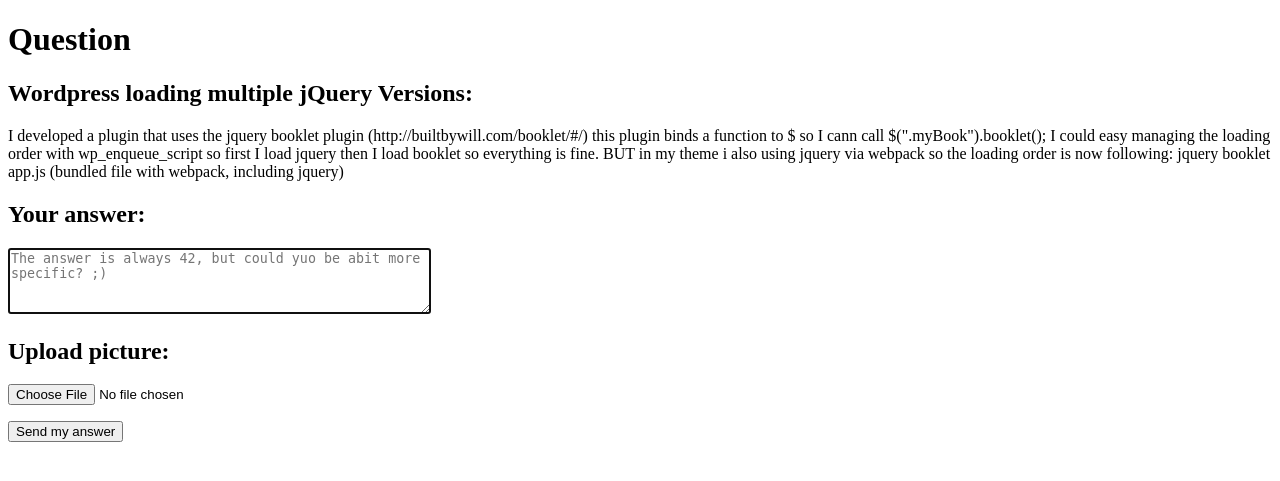
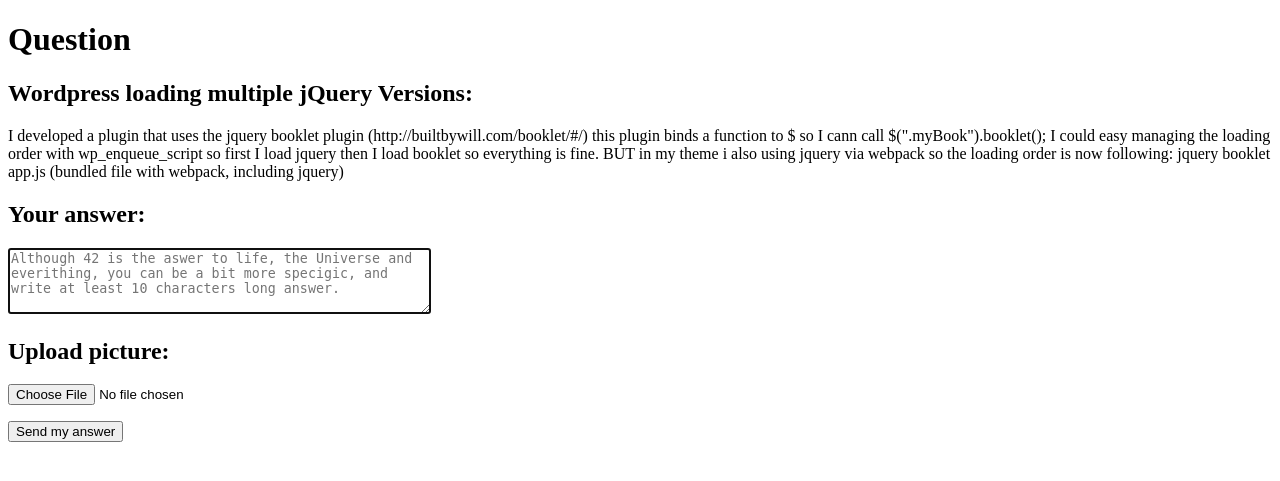
Before and after one commit to ReginaCsaszar/studious-guacamole, a Flask app: page /question/1/new-answer in a window 1280 px wide. Shown: the top 481 px of the page. Run offline with Flask 2, Linux system fonts and the light colour scheme.

Commit message:
new answer rejects less than 10 chars answers

```diff
--- a/data/answer.csv
+++ b/data/answer.csv
@@ -1,3 +1,4 @@
 0,1493398154,4,0,WW91IG5lZWQgdG8gdXNlIGJyYWNrZXRzOiBteV9saXN0ID0gW10=,
 1,1493088154,35,0,TG9vayBpdCB1cCBpbiB0aGUgUHl0aG9uIGRvY3M=,aW1hZ2VzL2ltYWdlMi5qcGc=
 2,1494424889.413464,0,1,NDIuMCB0byBiZSBtb3JlIHNwZWNpZmlj,
+3,1494425900.698477,0,1,MQ==,
--- a/main.py
+++ b/main.py
@@ -15,6 +15,9 @@ app = Flask(__name__)
 @app.route("/question/<question_id>/new-answer", methods=["GET", "POST"])
 def new_answer(question_id):
     if request.method == "POST":
+        if len(request.form["answer"]) < 10:
+            question = common.get_question(question_id)
+            return render_template("answer.html", question=question, error="10 char")
         answers_list = data_manager.get_dict("answer", "answer.csv")
         answer = {}
         answer["answer_id"] = str(common.get_max_id(answers_list) + 1)
@@ -28,7 +31,7 @@ def new_answer(question_id):
         return redirect("/", code=302)
     else:
         question = common.get_question(question_id)
-        return render_template("answer.html", question=question)
+        return render_template("answer.html", question=question, error="")
 
 
 
--- a/templates/answer.html
+++ b/templates/answer.html
@@ -14,7 +14,10 @@
                 <label for="answer">Your answer:</label>
             </h2>
         </p>
-        <textarea name="answer" id="answer" rows="4" cols="50" placeholder="The answer is always 42, but could yuo be abit more specific? ;)" autofocus></textarea>
+        {% if error == "10 char":%}
+        Answer must be at least 10 characters long! <br>
+        {% endif %}
+        <textarea name="answer" id="answer" rows="4" cols="50" placeholder="Although 42 is the aswer to life, the Universe and everithing, you can be a bit more specigic, and write at least 10 characters long answer." autofocus></textarea>
         <p>
             <h2>
                 <label for="image">Upload picture:</label>
```
